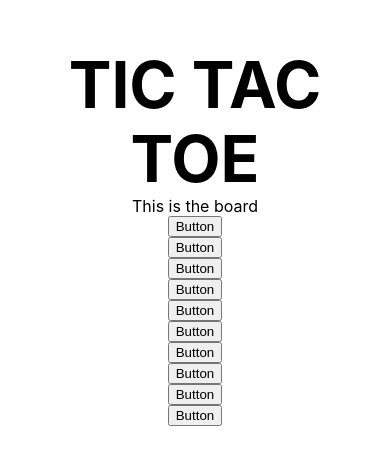
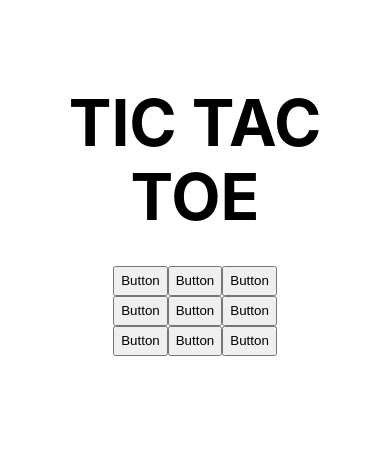
Before and after one commit to acalvom/tic-tac-toe-react, a Next.js app: page / in a window 390 px wide. Shown: the part 185-650 px from the top of the page. Built offline with nearby package versions, Linux system fonts and the light colour scheme.

Commit message:
Update layout

```diff
--- a/components/Board.tsx
+++ b/components/Board.tsx
@@ -1,3 +1,4 @@
+import { Grid, Stack } from "@mui/material";
 import * as React from "react";
 import styles from "../styles/App.module.css";
 import { Square } from "./Square";
@@ -7,17 +8,29 @@ export interface IBoardProps {}
 export default function Board(props: IBoardProps) {
   return (
     <div className={styles.grid}>
-      This is the board
+      <Grid container>
+        <Grid item lg={4}>
+          <Stack>
             <Square />
             <Square />
             <Square />
+          </Stack>
+        </Grid>
+        <Grid item lg={4}>
+          <Stack>
             <Square />
             <Square />
             <Square />
+          </Stack>
+        </Grid>
+        <Grid item lg={4}>
+          <Stack>
             <Square />
             <Square />
             <Square />
-      <Square />
+          </Stack>
+        </Grid>
+      </Grid>
     </div>
   );
 }
--- a/styles/App.module.css
+++ b/styles/App.module.css
@@ -50,22 +50,8 @@
   text-align: center;
 }
 
-.description {
-  margin: 4rem 0;
-  line-height: 1.5;
-  font-size: 1.5rem;
-}
-
-.code {
-  background: #fafafa;
-  border-radius: 5px;
-  padding: 0.75rem;
-  font-size: 1.1rem;
-  font-family: Menlo, Monaco, Lucida Console, Liberation Mono, DejaVu Sans Mono,
-    Bitstream Vera Sans Mono, Courier New, monospace;
-}
-
 .grid {
+  margin: 2em 0;
   display: flex;
   align-items: center;
   justify-content: center;
@@ -73,48 +59,6 @@
   max-width: 800px;
 }
 
-.card {
-  margin: 1rem;
-  padding: 1.5rem;
-  text-align: left;
-  color: inherit;
-  text-decoration: none;
-  border: 1px solid #eaeaea;
-  border-radius: 10px;
-  transition: color 0.15s ease, border-color 0.15s ease;
-  max-width: 300px;
+.square {
+  height: 30px;
 }
-
-.card:hover,
-.card:focus,
-.card:active {
-  color: #0070f3;
-  border-color: #0070f3;
-}
-
-.card h2 {
-  margin: 0 0 1rem 0;
-  font-size: 1.5rem;
-}
-
-.card p {
-  margin: 0;
-  font-size: 1.25rem;
-  line-height: 1.5;
-}
-
-.logo {
-  height: 1em;
-  margin-left: 0.5rem;
-}
-
-.square {
-
-}
-
-@media (max-width: 600px) {
-  .grid {
-    width: 100%;
-    flex-direction: column;
-  }
-}
```
Lines whose indentation alone changed are shown as unchanged.
